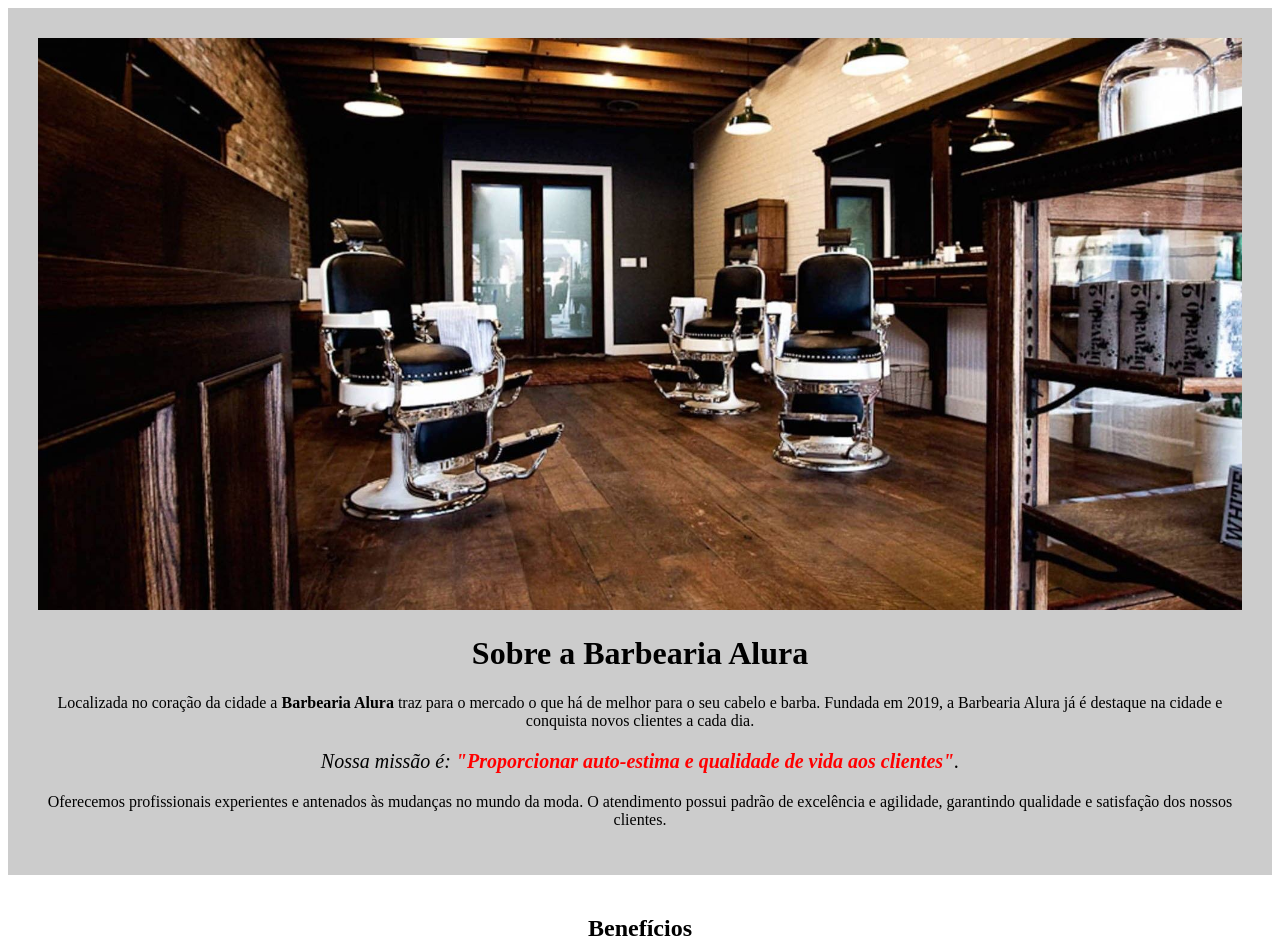
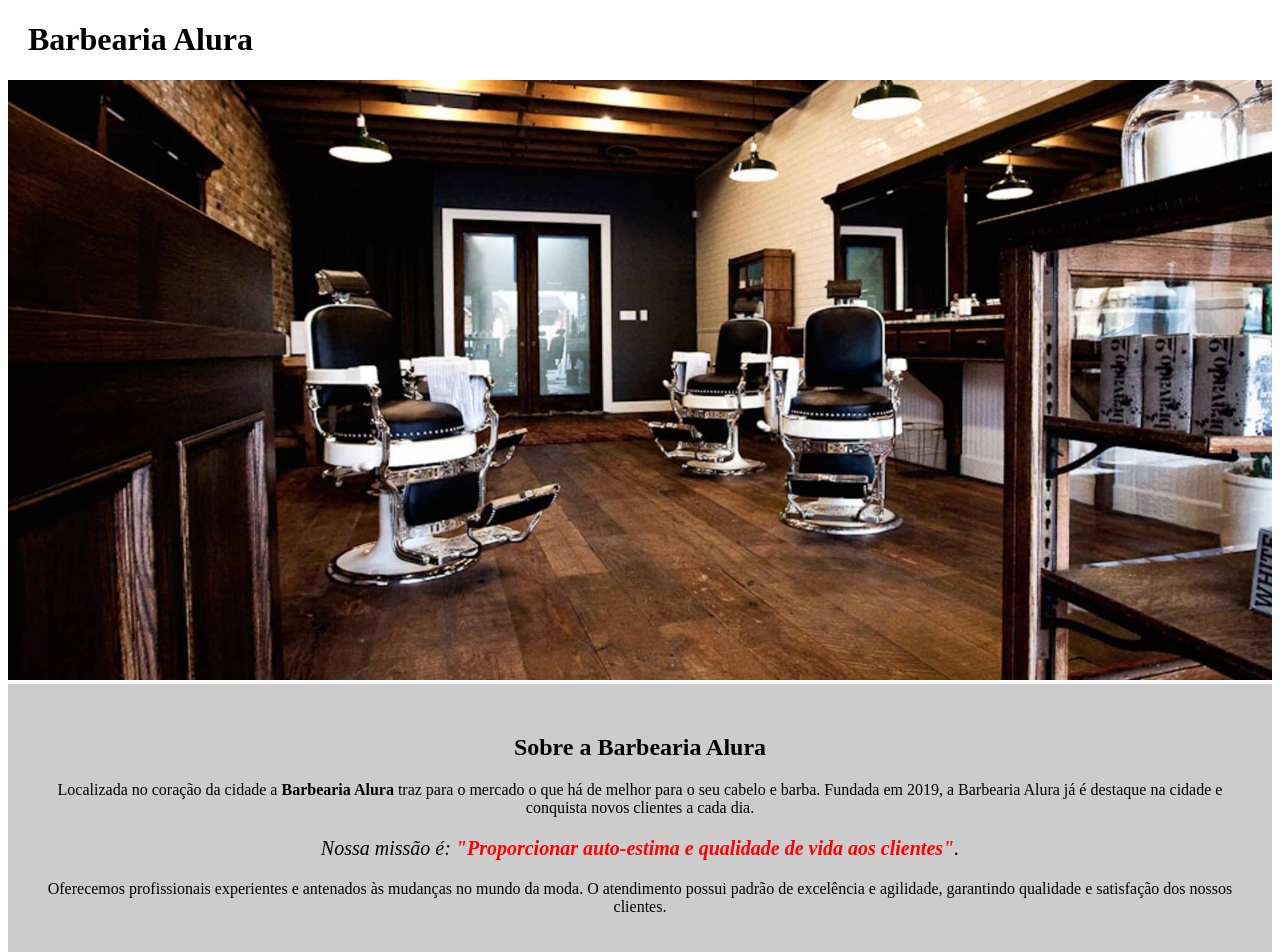
Before and after one commit to GuilhermeCipriano/html5-css, a plain HTML site: page index.html in a window 1280 px wide. Shown: the top 952 px of the page. Drawn offline with Linux system fonts and the light colour scheme.

Commit message:
Commits finais, curso de HTML parte 1. Finalizando o curso com adição de um header na página.

```diff
--- a/index.html
+++ b/index.html
@@ -7,16 +7,21 @@
 
     </head>
     <body>
+        <header>
+            <h1 class="titulo-principal">
+                Barbearia Alura
+            </h1>
+        </header>
+        <img id="barbearia" src="barbearia.jpg">
         <div class="principal">
-            <img id="barbearia" src="barbearia.jpg">
-            <h1>Sobre a Barbearia Alura</h1>
+            <h2 class="titulo-centralizado">Sobre a Barbearia Alura</h2>
             <p>Localizada no coração da cidade a <strong>Barbearia Alura</strong> traz para o mercado o que há de melhor para o seu cabelo e barba. Fundada em 2019, a Barbearia Alura já é destaque na cidade e conquista novos clientes a cada dia.</p>
             <p id="missao"><em>Nossa missão é: <strong>"Proporcionar auto-estima e qualidade de vida aos clientes"</strong>.</em></p>
             <p>Oferecemos profissionais experientes e antenados às mudanças no mundo da moda. O atendimento possui padrão de excelência e agilidade, garantindo qualidade e satisfação dos nossos clientes.</p>
         </div>
 
         <div class="beneficios">
-            <h2>Benefícios</h2>
+            <h3 class="titulo-centralizado>Benefícios"</h3>
             <ul>
                     <li class="itens">Atendimento aos clientes</li>
                     <li class="itens">Espaço diferenciado</li>
--- a/style.css
+++ b/style.css
@@ -4,10 +4,14 @@ body{
     background: #CCCCCC;
     padding: 30px;
 }
+
+.titulo-principal{
+    padding-left: 20px;
+}
 #barbearia{
     width: 100%;
 }
-h1{
+.titulo-centralizado{
  text-align: center;
 }
 p{
@@ -28,10 +32,6 @@ em strong{
     padding: 20px;
 }
 
-h2{
-    text-align: center;
-}
-
 ul{
     display: inline-block;
     vertical-align: top;
```
